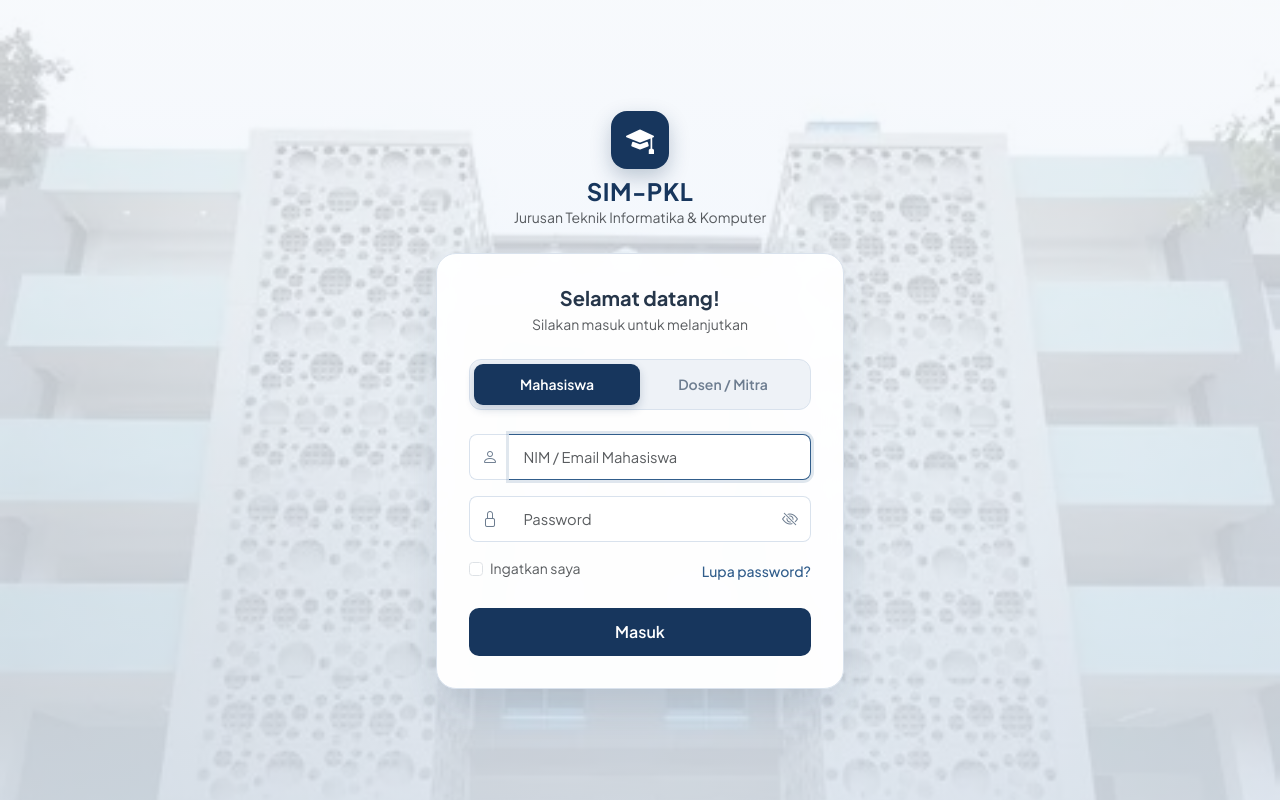
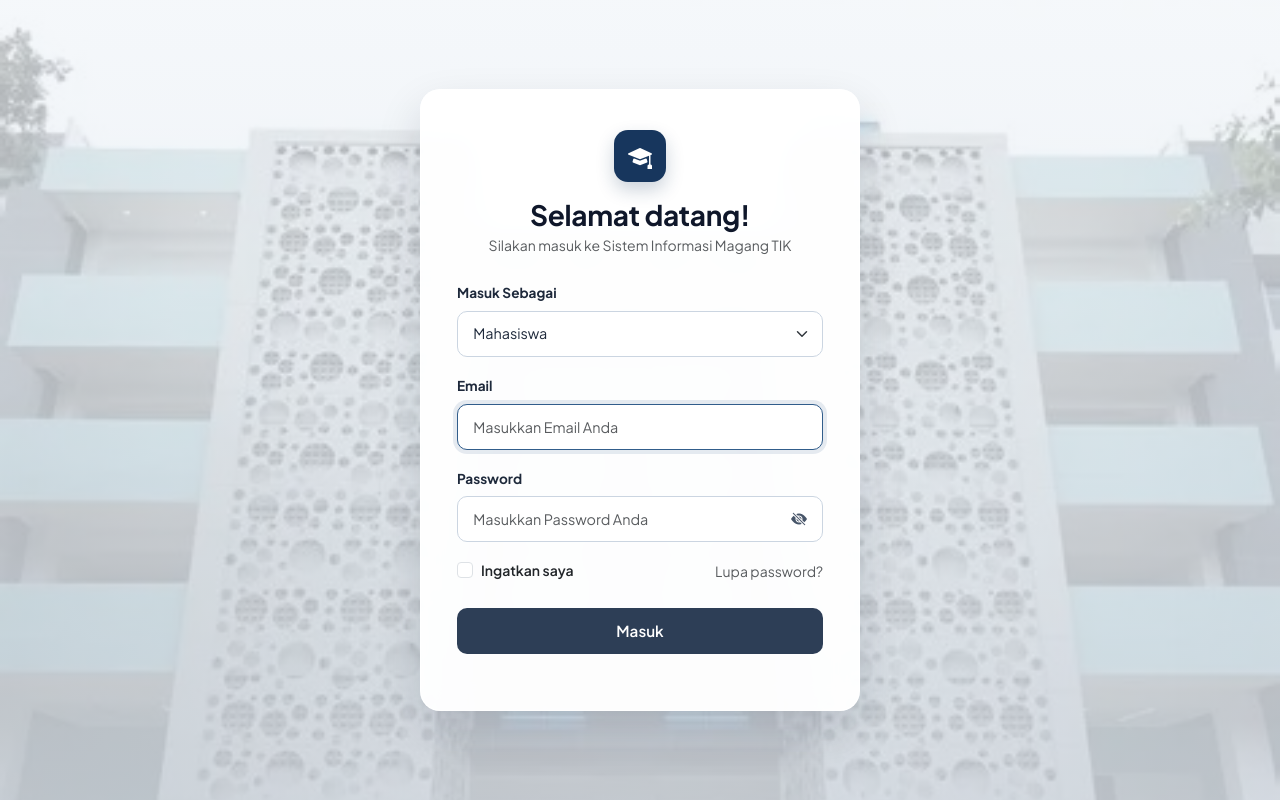
Before and after one commit to LorentzaZweena/pbl-semester3, a Laravel app: page /login in a window 1280 px wide. Run offline with Laravel 12, Linux system fonts and the light colour scheme.

Commit message:
feat: Enhance login functionality with role-based redirection and improved UI styles

```diff
--- a/app/Http/Controllers/Auth/LoginController.php
+++ b/app/Http/Controllers/Auth/LoginController.php
@@ -4,37 +4,41 @@ namespace App\Http\Controllers\Auth;
 
 use App\Http\Controllers\Controller;
 use Illuminate\Foundation\Auth\AuthenticatesUsers;
+use Illuminate\Http\Request;
+use Illuminate\Support\Facades\Auth;
 
 class LoginController extends Controller
 {
-    /*
-    |--------------------------------------------------------------------------
-    | Login Controller
-    |--------------------------------------------------------------------------
-    |
-    | This controller handles authenticating users for the application and
-    | redirecting them to your home screen. The controller uses a trait
-    | to conveniently provide its functionality to your applications.
-    |
-    */
-
     use AuthenticatesUsers;
 
-    /**
-     * Where to redirect users after login.
-     *
-     * @var string
-     */
     protected $redirectTo = '/home';
 
-    /**
-     * Create a new controller instance.
-     *
-     * @return void
-     */
     public function __construct()
     {
         $this->middleware('guest')->except('logout');
         $this->middleware('auth')->only('logout');
     }
+
+    protected function authenticated(Request $request, $user)
+    {
+        if ($request->filled('role') && $user->role !== $request->role) {
+            Auth::logout();
+            $request->session()->invalidate();
+            $request->session()->regenerateToken();
+
+            return redirect()->route('login')
+                ->withInput($request->only('email', 'role'))
+                ->withErrors(['role' => 'Akun ini tidak terdaftar dengan peran yang dipilih.']);
+        }
+
+        return match ($user->role) {
+            'admin_prodi'         => redirect('/admin-prodi/dashboard'),
+            'mahasiswa'           => redirect('/mahasiswa/dashboard'),
+            'dosen'               => redirect('/dosen/dashboard'),
+            'pembimbing_industri' => redirect('/industri/dashboard'),
+            'kps'                 => redirect('/kps/dashboard'),
+            'super_admin'         => redirect('/super-admin/dashboard'),
+            default               => redirect($this->redirectTo),
+        };
+    }
 }
--- a/public/css/login.css
+++ b/public/css/login.css
@@ -1,120 +1,106 @@
 
         :root {
-            --navy: #17365D;
-            --blue: #315D8B;
-            --soft-blue: #8BAED6;
-            --pale-blue: #EAF2FC;
-            --bg-main: #F5F8FC;
-            --border-color: #D9E2ED;
-            --text-dark: #26364A;
-            --text-muted: #6D7D90;
+            --navy: #2D3E56;
+            --navy-hover: #1E2C40;
+            --text-dark: #1E293B;
+            --text-muted: #64748B;
+            --border-input: #CBD5E1;
         }
 
         body {
             font-family: 'Plus Jakarta Sans', sans-serif;
             min-height: 100vh;
-            background: linear-gradient(rgba(245, 248, 252, 0.78), rgba(234, 242, 252, 0.85)),
-                url('../images/gedung-pnj.jpg') center/cover no-repeat;
+            margin: 0;
             display: flex;
             align-items: center;
             justify-content: center;
+            padding: 1.5rem;
+            background: linear-gradient(180deg, rgba(241, 245, 249, 0.72) 0%, rgba(226, 232, 240, 0.82) 100%),
+            url("../images/gedung-pnj.jpg") center/cover no-repeat fixed;
+            background-color: #DCE5EE;
+        }
+
+        .login-card {
+            width: 100%;
+            max-width: 440px;
+            background: rgba(255, 255, 255, 0.96);
+            backdrop-filter: blur(12px);
+            border: 1px solid rgba(255, 255, 255, 0.9);
+            border-radius: 20px;
+            padding: 2.5rem 2.25rem;
+            box-shadow: 0 20px 45px rgba(15, 23, 42, 0.14);
+        }
+
+        .brand-badge {
+            width: 52px;
+            height: 52px;
+            border-radius: 14px;
+            background: #17365D;
+            color: #FFFFFF;
+            display: inline-flex;
+            align-items: center;
+            justify-content: center;
+            font-size: 1.5rem;
+            margin-bottom: 1rem;
+            box-shadow: 0 8px 18px rgba(23, 54, 93, 0.22);
+        }
+
+        .form-label-custom {
+            font-size: 0.85rem;
+            font-weight: 700;
+            color: var(--text-dark);
+            margin-bottom: 0.45rem;
+        }
+
+        .form-control-custom, .form-select-custom {
+            height: 46px;
+            border-radius: 10px;
+            border: 1.5px solid var(--border-input);
+            font-size: 0.9rem;
+            padding: 0.6rem 0.95rem;
+            color: var(--text-dark);
+            transition: all 0.2s ease;
+        }
+
+        .form-control-custom:focus, .form-select-custom:focus {
+            border-color: #315D8B;
+            box-shadow: 0 0 0 4px rgba(49, 93, 139, 0.12);
+        }
+
+        .password-wrapper {
+            position: relative;
+        }
+
+        .btn-toggle-pass {
+            position: absolute;
+            right: 12px;
+            top: 50%;
+            transform: translateY(-50%);
+            background: transparent;
+            border: none;
+            color: #475569;
+            padding: 4px;
+            cursor: pointer;
+        }
+
+        .btn-toggle-pass:hover {
             color: var(--text-dark);
         }
 
-        .login-wrapper {
-            width: 100%;
-            max-width: 440px;
-            padding: 1rem;
-        }
-
-        .brand-header {
-            text-align: center;
-            margin-bottom: 1.5rem;
-        }
-
-        .brand-logo {
-            width: 58px;
-            height: 58px;
-            background: var(--navy);
-            color: #fff;
-            border-radius: 16px;
-            display: inline-flex;
-            align-items: center;
-            justify-content: center;
-            font-size: 1.75rem;
-            box-shadow: 0 8px 20px rgba(23, 54, 93, 0.25);
-            margin-bottom: 0.5rem;
-        }
-
-        .login-card {
-            background: rgba(255, 255, 255, 0.96);
-            backdrop-filter: blur(10px);
-            border: 1px solid var(--border-color);
-            border-radius: 20px;
-            padding: 2rem;
-            box-shadow: 0 20px 40px rgba(23, 54, 93, 0.12);
-        }
-
-        /* Role Switcher Tab sesuai Figma */
-        .role-switcher {
-            background: #EEF2F7;
-            padding: 4px;
-            border-radius: 12px;
-            display: flex;
-            margin-bottom: 1.5rem;
-            border: 1px solid var(--border-color);
-        }
-
-        .role-btn {
-            flex: 1;
-            border: none;
-            background: transparent;
-            padding: 0.6rem;
-            border-radius: 9px;
-            font-weight: 600;
-            font-size: 0.875rem;
-            color: var(--text-muted);
-            transition: all 0.25s ease;
-        }
-
-        .role-btn.active {
-            background: var(--navy);
-            color: #FFFFFF;
-            box-shadow: 0 4px 10px rgba(23, 54, 93, 0.2);
-        }
-
-        .form-control {
-            border: 1.5px solid var(--border-color);
-            border-radius: 10px;
-            padding: 0.7rem 0.9rem;
-            font-size: 0.92rem;
-            color: var(--text-dark);
-        }
-
-        .form-control:focus {
-            border-color: var(--blue);
-            box-shadow: 0 0 0 3px rgba(49, 93, 139, 0.15);
-        }
-
-        .input-group-text {
-            background: #FFFFFF;
-            border: 1.5px solid var(--border-color);
-            color: var(--text-muted);
-        }
-
-        .btn-navy {
+        .btn-login-submit {
+            height: 46px;
             background: var(--navy);
             color: #FFFFFF;
             font-weight: 600;
-            padding: 0.75rem;
+            font-size: 0.95rem;
             border-radius: 10px;
             border: none;
-            transition: all 0.25s ease;
+            transition: all 0.2s ease;
         }
 
-        .btn-navy:hover {
-            background: var(--blue);
+        .btn-login-submit:hover {
+            background: var(--navy-hover);
             color: #FFFFFF;
             transform: translateY(-1px);
-            box-shadow: 0 6px 16px rgba(23, 54, 93, 0.25);
+            box-shadow: 0 8px 18px rgba(45, 62, 86, 0.25);
         }
--- a/resources/views/auth/login.blade.php
+++ b/resources/views/auth/login.blade.php
@@ -3,117 +3,120 @@
 <head>
     <meta charset="UTF-8">
     <meta name="viewport" content="width=device-width, initial-scale=1.0">
-    <title>Login - SIM-PKL TIK PNJ</title>
+    <title>Masuk - Sistem Informasi Magang TIK PNJ</title>
     <link href="https://cdn.jsdelivr.net/npm/bootstrap@5.3.3/dist/css/bootstrap.min.css" rel="stylesheet">
     <link href="https://cdn.jsdelivr.net/npm/bootstrap-icons@1.11.3/font/bootstrap-icons.css" rel="stylesheet">
-    <link href="https://fonts.googleapis.com/css2?family=Plus+Jakarta+Sans:wght@400;500;600;700&display=swap" rel="stylesheet">
+    <link href="https://fonts.googleapis.com/css2?family=Plus+Jakarta+Sans:wght@400;500;600;700;800&display=swap" rel="stylesheet">
     <link rel="stylesheet" href="{{ asset('css/login.css') }}">
 </head>
 <body>
 
-<div class="login-wrapper">
-    <div class="brand-header">
-        <div class="brand-logo">
+<div class="login-card">
+    <div class="text-center mb-4">
+        <div class="brand-badge">
             <i class="bi bi-mortarboard-fill"></i>
         </div>
-        <h4 class="fw-bold mb-0" style="color: var(--navy); letter-spacing: 0.5px;">SIM-PKL</h4>
-        <small class="text-muted">Jurusan Teknik Informatika & Komputer</small>
-    </div>
-
-    <div class="login-card">
-        <div class="text-center mb-4">
-            <h5 class="fw-bold mb-1">Selamat datang!</h5>
-            <p class="text-muted small mb-0">Silakan masuk untuk melanjutkan</p>
+        <h3 class="fw-bold mb-1" style="color: #0F172A; letter-spacing: -0.3px;">Selamat datang!</h3>
+        <p class="text-muted small mb-0">Silakan masuk ke Sistem Informasi Magang TIK</p>
     </div>
 
     @if ($errors->any())
-            <div class="alert py-2 px-3 small mb-3" style="background: #FCE9E8; color: #B94141; border-radius: 10px;">
-                <i class="bi bi-exclamation-circle me-1"></i> {{ $errors->first() }}
+        <div class="alert alert-danger border-0 rounded-3 py-2 px-3 small mb-3 d-flex align-items-center gap-2">
+            <i class="bi bi-exclamation-circle-fill"></i>
+            <div>{{ $errors->first() }}</div>
         </div>
     @endif
 
-        <div class="role-switcher">
-            <button type="button" class="role-btn active" id="tabMahasiswa" onclick="switchRole('mahasiswa')">
-                Mahasiswa
-            </button>
-            <button type="button" class="role-btn" id="tabDosen" onclick="switchRole('dosen')">
-                Dosen / Mitra
-            </button>
+    @if (session('status'))
+        <div class="alert alert-success border-0 rounded-3 py-2 px-3 small mb-3">
+            {{ session('status') }}
         </div>
+    @endif
 
-        <form action="{{ route('login') }}" method="POST">
+    <form method="POST" action="{{ route('login') }}">
         @csrf
-            <input type="hidden" name="login_type" id="loginType" value="mahasiswa">
 
         <div class="mb-3">
-                <div class="input-group">
-                    <span class="input-group-text border-end-0 rounded-start-3">
-                        <i class="bi bi-person" id="userIcon"></i>
-                    </span>
-                    <input type="text" name="email" id="identityInput"
-                           class="form-control border-start-0 rounded-end-3"
-                           placeholder="NIM / Email Mahasiswa" value="{{ old('email') }}" required autofocus>
-                </div>
+            <label for="role" class="form-label-custom">Masuk Sebagai</label>
+            <select id="role" name="role" class="form-select form-select-custom">
+                <option value="mahasiswa" {{ old('role', 'mahasiswa') == 'mahasiswa' ? 'selected' : '' }}>Mahasiswa</option>
+                <option value="dosen" {{ old('role') == 'dosen' ? 'selected' : '' }}>Dosen Pembimbing</option>
+                <option value="pembimbing_industri" {{ old('role') == 'pembimbing_industri' ? 'selected' : '' }}>Pembimbing Industri</option>
+                <option value="admin_prodi" {{ old('role') == 'admin_prodi' ? 'selected' : '' }}>Admin Program Studi</option>
+                <option value="kps" {{ old('role') == 'kps' ? 'selected' : '' }}>Koordinator Program Studi (KPS)</option>
+                <option value="super_admin" {{ old('role') == 'super_admin' ? 'selected' : '' }}>Super Admin</option>
+            </select>
         </div>
 
         <div class="mb-3">
-                <div class="input-group">
-                    <span class="input-group-text border-end-0 rounded-start-3">
-                        <i class="bi bi-lock"></i>
-                    </span>
-                    <input type="password" name="password" id="passwordInput"
-                           class="form-control border-start-0 border-end-0"
-                           placeholder="Password" required>
-                    <button class="input-group-text border-start-0 rounded-end-3" type="button" onclick="togglePassword()">
-                        <i class="bi bi-eye-slash" id="eyeIcon"></i>
+            <label for="email" class="form-label-custom">Email</label>
+            <input type="email"
+                   id="email"
+                   name="email"
+                   value="{{ old('email') }}"
+                   class="form-control form-control-custom @error('email') is-invalid @enderror"
+                   placeholder="Masukkan Email Anda"
+                   required
+                   autofocus>
+        </div>
+
+        <div class="mb-3">
+            <label for="password" class="form-label-custom">Password</label>
+            <div class="password-wrapper">
+                <input type="password"
+                       id="password"
+                       name="password"
+                       class="form-control form-control-custom pe-5 @error('password') is-invalid @enderror"
+                       placeholder="Masukkan Password Anda"
+                       required>
+                <button type="button" class="btn-toggle-pass" onclick="togglePassword()" aria-label="Tampilkan Password">
+                    <i class="bi bi-eye-slash-fill" id="eyeIcon"></i>
                 </button>
             </div>
         </div>
 
-            <div class="d-flex justify-content-between align-items-center mb-4 small">
+        <div class="d-flex justify-content-between align-items-center mb-4">
             <div class="form-check">
-                    <input class="form-check-input" type="checkbox" name="remember" id="remember">
-                    <label class="form-check-label text-muted" for="remember">Ingatkan saya</label>
-                </div>
-                <a href="#" class="text-decoration-none fw-medium" style="color: var(--blue);">Lupa password?</a>
+                <input class="form-check-input" type="checkbox" name="remember" id="remember" {{ old('remember') ? 'checked' : '' }}>
+                <label class="form-check-label small fw-semibold text-dark" for="remember">
+                    Ingatkan saya
+                </label>
             </div>
 
-            <button type="submit" class="btn btn-navy w-100">
+            @if (Route::has('password.request'))
+                <a href="{{ route('password.request') }}" class="text-decoration-none small text-muted">
+                    Lupa password?
+                </a>
+            @endif
+        </div>
+
+        <div class="d-grid mb-3">
+            <button type="submit" class="btn btn-login-submit">
                 Masuk
             </button>
+        </div>
+
+        @if (Route::has('register'))
+            <div class="text-center small text-muted">
+                Mahasiswa belum punya akun?
+                <a href="{{ route('register') }}" class="fw-bold text-decoration-none" style="color: #17365D;">
+                    Daftar Sekarang
+                </a>
+            </div>
+        @endif
     </form>
-    </div>
 </div>
 
 <script>
-    function switchRole(role) {
-        const tabMhs = document.getElementById('tabMahasiswa');
-        const tabDsn = document.getElementById('tabDosen');
-        const input = document.getElementById('identityInput');
-        const loginType = document.getElementById('loginType');
-
-        if (role === 'mahasiswa') {
-            tabMhs.classList.add('active');
-            tabDsn.classList.remove('active');
-            input.placeholder = 'NIM / Email Mahasiswa';
-            loginType.value = 'mahasiswa';
+    function togglePassword() {
+        const input = document.getElementById('password');
+        const icon = document.getElementById('eyeIcon');
+        if (input.type === 'password') {
+            input.type = 'text';
+            icon.classList.replace('bi-eye-slash-fill', 'bi-eye-fill');
         } else {
-            tabDsn.classList.add('active');
-            tabMhs.classList.remove('active');
-            input.placeholder = 'NIP / Email Dosen atau Mitra';
-            loginType.value = 'staff';
-        }
-    }
-
-    function togglePassword() {
-        const pwd = document.getElementById('passwordInput');
-        const icon = document.getElementById('eyeIcon');
-        if (pwd.type === 'password') {
-            pwd.type = 'text';
-            icon.classList.replace('bi-eye-slash', 'bi-eye');
-        } else {
-            pwd.type = 'password';
-            icon.classList.replace('bi-eye', 'bi-eye-slash');
+            input.type = 'password';
+            icon.classList.replace('bi-eye-fill', 'bi-eye-slash-fill');
         }
     }
 </script>
```
Lines whose indentation alone changed are shown as unchanged.
